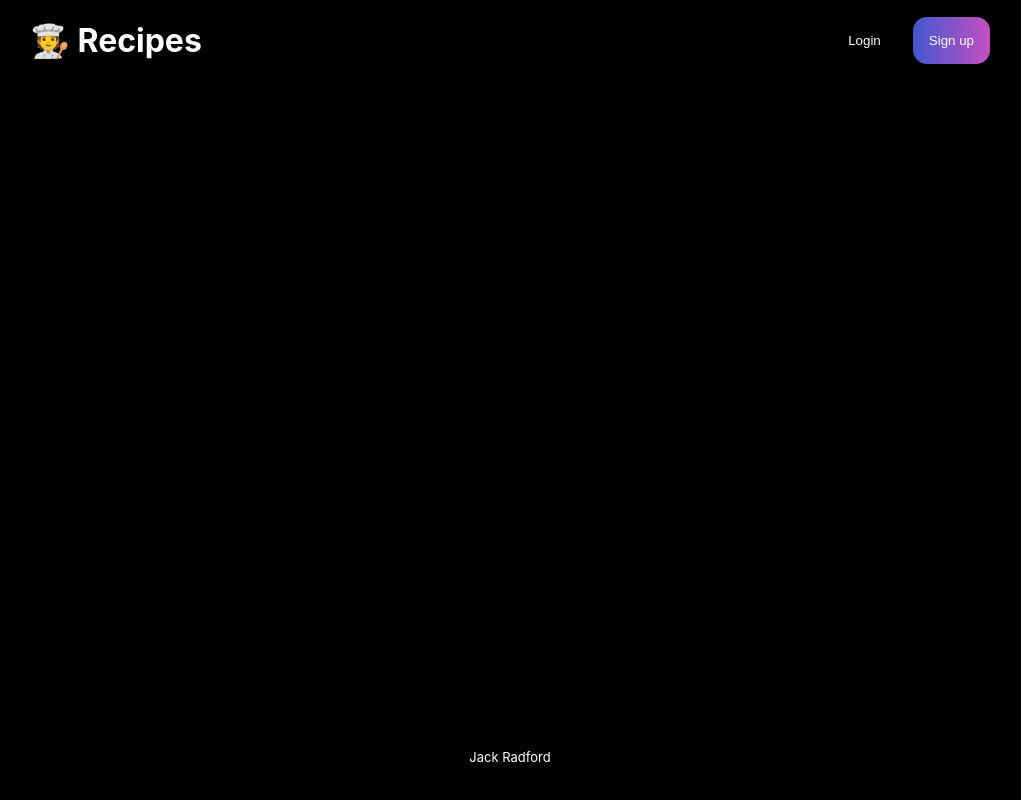
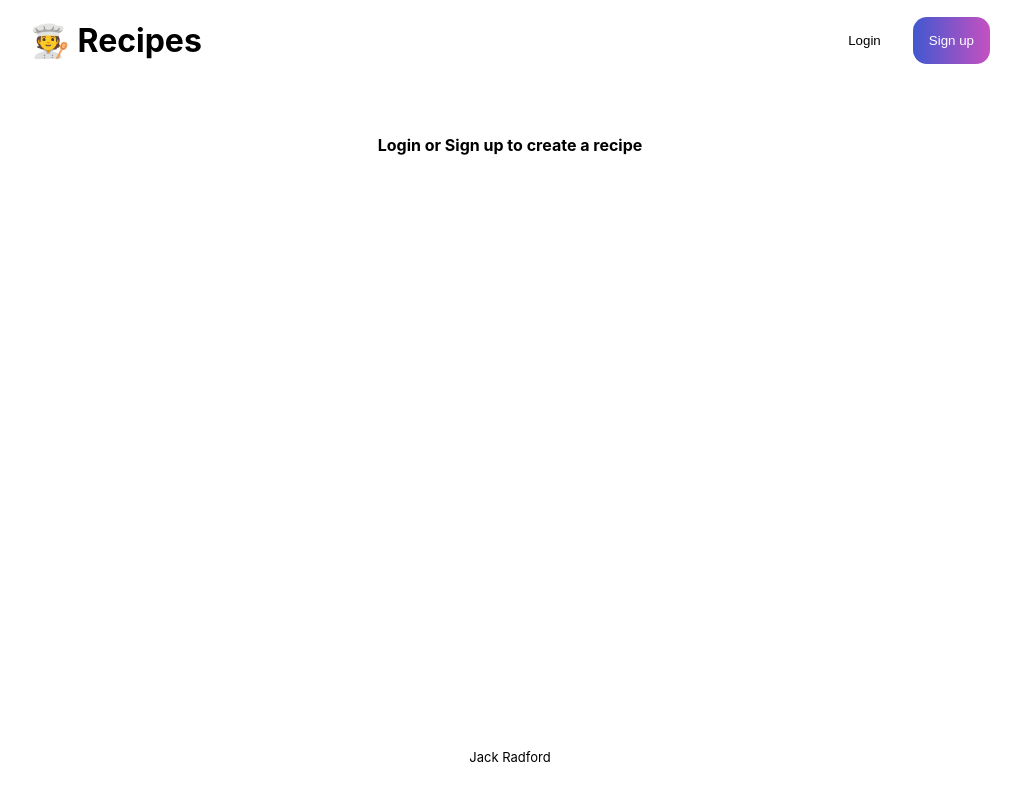
Before and after one commit to JackWRadford/recipes, a Next.js app: page /manage in a window 1280 px wide. Shown: the whole page, without its empty margins (130-1151 px from the left). Built offline with nearby package versions, Linux system fonts and the light colour scheme; no server answers.

Commit message:
Added secondary option for Button. Lighter header and footer themes

```diff
--- a/components/auth/LoginBtn.tsx
+++ b/components/auth/LoginBtn.tsx
@@ -20,6 +20,7 @@ const LoginBtn = () => {
     <>
       {showModalState && <SignUpModal isSignUp={false} onClose={closeHander} />}
       <Button
+        secondary={true}
         type={"button"}
         name={"login"}
         label={"Login"}
--- a/components/auth/LogoutBtn.tsx
+++ b/components/auth/LogoutBtn.tsx
@@ -26,6 +26,7 @@ const LogoutBtn: FC<ILogoutBtnProps> = ({ isMobile }) => {
     <FaSignOutAlt onClick={clickHandler} />
   ) : (
     <Button
+      secondary={true}
       type={"button"}
       name={"logout"}
       label={"Logout"}
--- a/components/header/FavouritesBtn.tsx
+++ b/components/header/FavouritesBtn.tsx
@@ -17,6 +17,7 @@ const FavouritesBtn: FC<IFavouritesBtnProps> = ({ isMobile }) => {
     <FaBookmark onClick={() => router.push("/favourites")} />
   ) : (
     <Button
+      secondary={true}
       type={"button"}
       name={"savedrecipes"}
       label={"Favourites"}
--- a/components/header/Header.tsx
+++ b/components/header/Header.tsx
@@ -6,8 +6,8 @@ import LoginBtn from "../auth/LoginBtn";
 import LogoutBtn from "../auth/LogoutBtn";
 import SignUpBtn from "../auth/SignUpBtn";
 import AddRecipeBtn from "./AddRecipeBtn";
-import UserRecipesBtn from "./PublishedBtn";
-import UserSavedRecipesBtn from "./FavouritesBtn";
+import PublishedBtn from "./PublishedBtn";
+import FavouritesBtn from "./FavouritesBtn";
 
 /**
  * Application header
@@ -45,8 +45,8 @@ const Header = () => {
             </>
           ) : (
             <>
-              <UserSavedRecipesBtn isMobile={isMobile} />
-              <UserRecipesBtn isMobile={isMobile} />
+              <FavouritesBtn isMobile={isMobile} />
+              <PublishedBtn isMobile={isMobile} />
               <LogoutBtn isMobile={isMobile} />
               <AddRecipeBtn />
             </>
--- a/components/header/PublishedBtn.tsx
+++ b/components/header/PublishedBtn.tsx
@@ -17,6 +17,7 @@ const PublishedBtn: FC<IPublishedBtnProps> = ({ isMobile }) => {
     <FaThList onClick={() => router.push("/published")} />
   ) : (
     <Button
+      secondary={true}
       type={"button"}
       name={"yourrecipes"}
       label={"Published"}
--- a/components/ui/Button.tsx
+++ b/components/ui/Button.tsx
@@ -9,6 +9,7 @@ interface ButtonProps {
   onClick?: MouseEventHandler<HTMLButtonElement>;
   className?: string;
   isLoading?: boolean;
+  secondary?: boolean;
 }
 
 /**
@@ -21,10 +22,13 @@ const Button: FC<ButtonProps> = ({
   onClick,
   className,
   isLoading = false,
+  secondary = false,
 }) => {
   return (
     <button
-      className={`${styles.button} ${className}`}
+      className={`${styles.button} ${className} ${
+        secondary ? styles.secondary : ""
+      }`}
       type={type}
       name={name}
       onClick={onClick}
--- a/pages/_app.tsx
+++ b/pages/_app.tsx
@@ -11,7 +11,7 @@ const MyApp = ({ Component, pageProps }: AppProps) => {
         <meta charSet="utf-8" />
         <link rel="icon" href="/favicon.ico" />
         <meta name="viewport" content="width=device-width, initial-scale=1" />
-        <meta name="theme-color" content="black" />
+        <meta name="theme-color" content="white" />
         <meta name="description" content="Share and discover great recipes!" />
         <title>Recipes</title>
       </Head>
--- a/styles/Button.module.css
+++ b/styles/Button.module.css
@@ -6,3 +6,8 @@
   background-color: black;
   cursor: pointer;
 }
+
+.secondary {
+  background-color: transparent;
+  color: black;
+}
--- a/styles/Footer.module.css
+++ b/styles/Footer.module.css
@@ -1,13 +1,13 @@
 .footer {
   display: flex;
   justify-content: center;
-  margin-top: 2rem;
-  background-color: black;
   position: absolute;
   bottom: 0;
   left: 0;
   width: 100%;
   height: 64px;
-  color: white;
+  margin-top: 2rem;
+  background-color: white;
+  color: black;
   font-size: small;
 }
--- a/styles/Header.module.css
+++ b/styles/Header.module.css
@@ -1,8 +1,8 @@
 .wrapper {
   display: flex;
   justify-content: center;
-  background-color: black;
-  color: white;
+  background-color: white;
+  color: black;
 }
 
 .content {
--- a/styles/globals.css
+++ b/styles/globals.css
@@ -8,7 +8,7 @@
 
 html,
 body {
-  background-color: black;
+  background-color: white;
   min-height: 100vh;
   position: relative;
   padding: 0;
```
